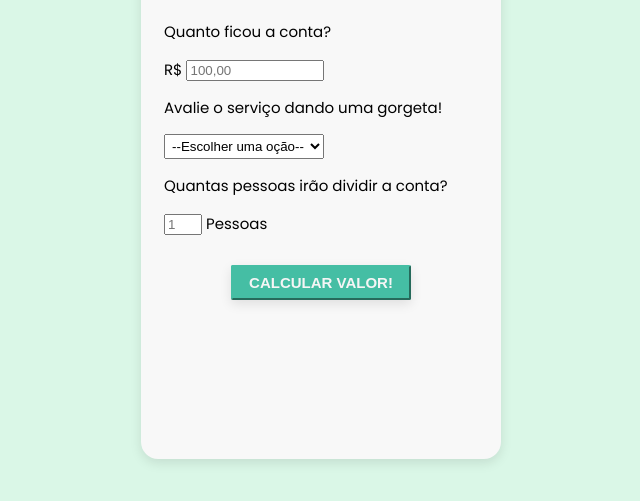
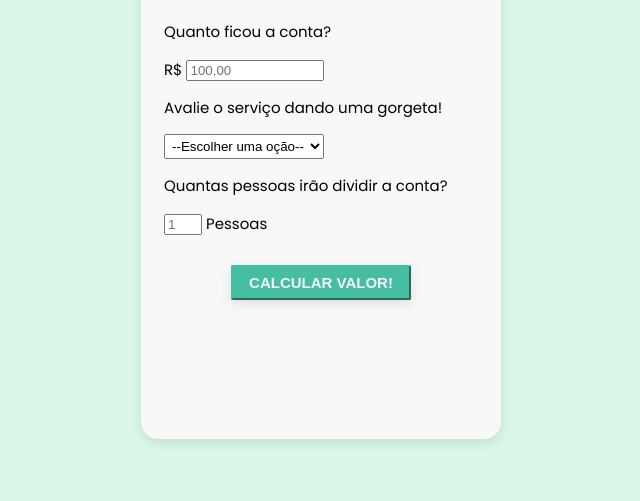
Before and after one commit to NatanSales1/Calculadora-de-Gorjetas, a plain HTML site: page index.html in a window 1280 px wide. Shown: the part 131-632 px from the top of the page, without its empty margins (319-959 px from the left). Drawn offline with Linux system fonts and the light colour scheme.

Commit message:
Up Projeto Completo

```diff
--- a/style.css
+++ b/style.css
@@ -13,7 +13,7 @@ body{
 #container{
   border-radius: 17px 17px 17px 17px;
   border: 0px dashed #800000;
-  height: 520px;
+  height: 500px;
   width: 360px;
   margin: 70px auto;
   background-color:rgb(248, 248, 248);
```
